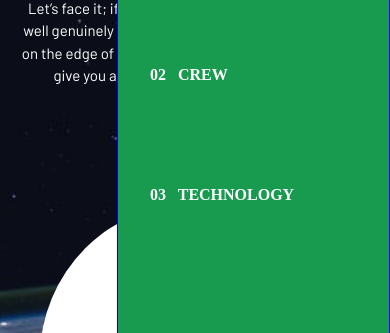
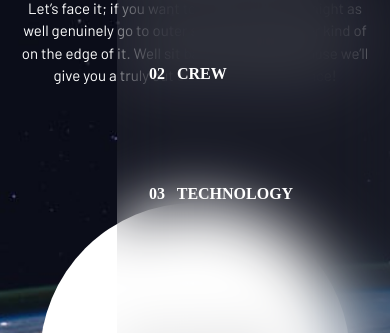
Before and after one commit to nickonyi/Space-tourism-website, a website: page index.html in a window 390 px wide. Shown: the part 274-607 px from the top of the page. Drawn offline with nearby package versions, Linux system fonts and the light colour scheme; a web font is replaced by a local one.

Commit message:
Space tourism website

```diff
--- a/css/style.css
+++ b/css/style.css
@@ -106,17 +106,21 @@ body {
 .header-contents {
     display: flex;
     --underline-gap: 2rem;
-    border: 1px solid blue;
-    background-color: rgb(25, 155, 79);
+    background-color: rgb(255, 255, 255, .05);
+    backdrop-filter: blur(2rem);
 }
 
 .primary-navigation {
     position: fixed;
     margin: 0;
-    padding: 4rem 2rem;
-    z-index: 1;
+    padding: 2rem 2rem;
+    z-index: 1000;
     gap: 6rem;
     --underline-gap: 2rem;
+}
+
+.mobile-nav-toggle {
+    display: none;
 }
 
 @media(max-width:35em) {
@@ -127,7 +131,7 @@ body {
         padding: min(6rem, 15vh) 2rem;
         z-index: 1;
         flex-direction: column;
-        --underline-gap: 2rem;
+        --underline-gap: .1rem;
     }
 }
 
```
